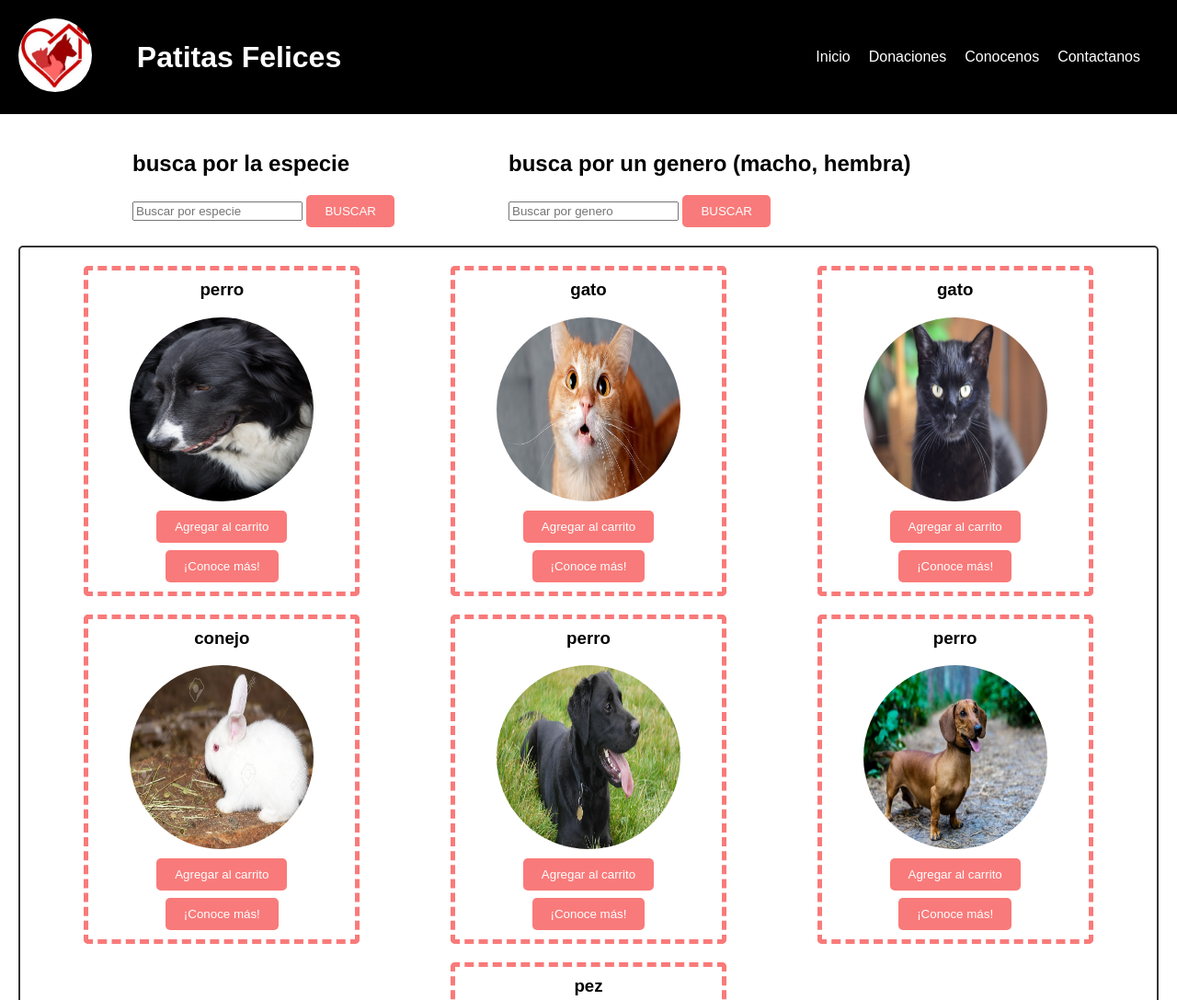
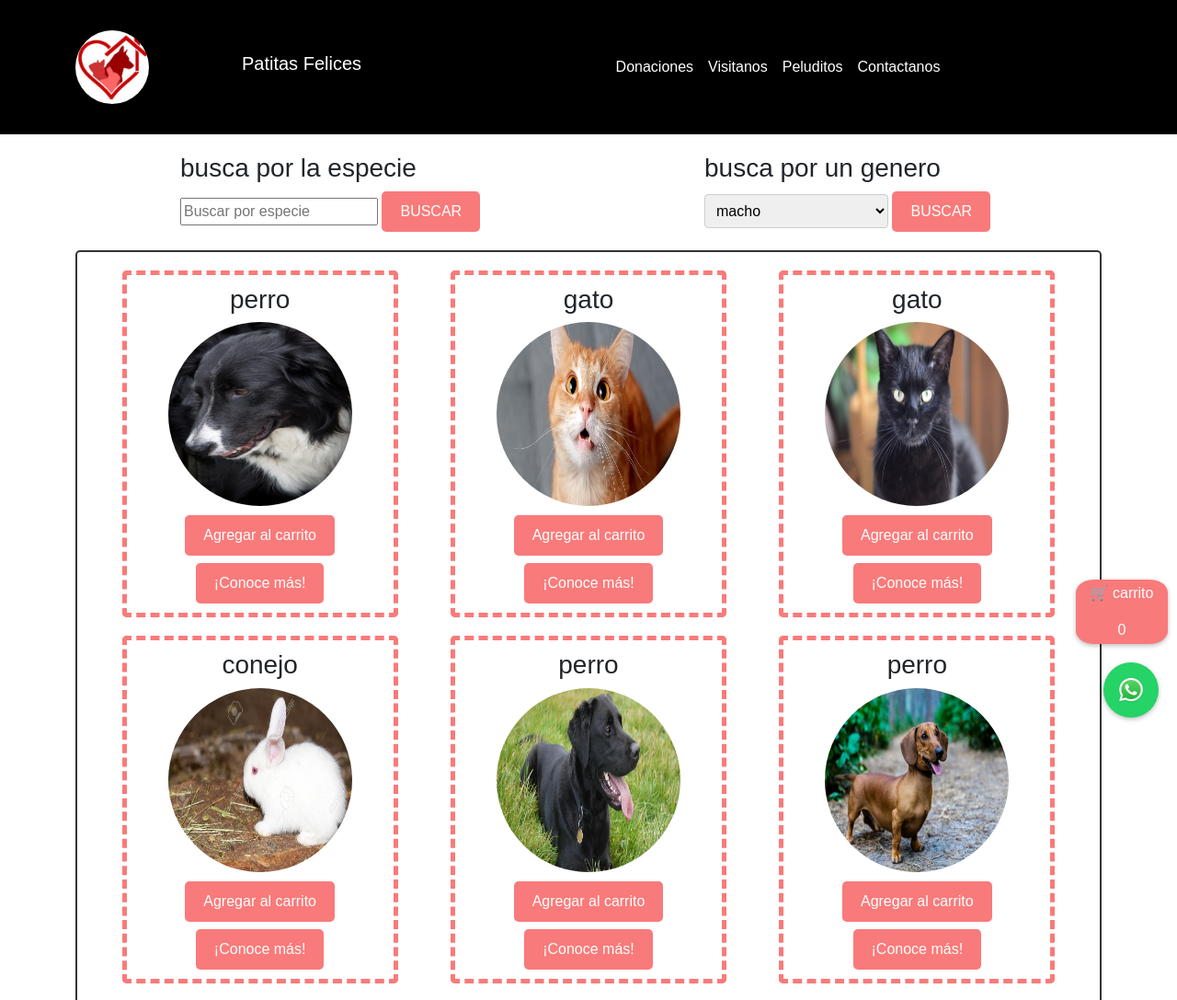
Before and after one commit to diegoandres11/preEntrega1-Serna, a plain HTML site: page index.html in a window 1280 px wide. Shown: the top 1087 px of the page at 92% size. Drawn offline with nearby package versions, Linux system fonts and the light colour scheme; some packages are replaced by stand-ins of ours; a script that the page names is missing.

Commit message:
añadiendo funcionalidades

```diff
--- a/css/style.css
+++ b/css/style.css
@@ -9,7 +9,49 @@
     text-align: center;
   }
 
+  .whatsapp-button {
+    position: fixed;
+    bottom: 20px;
+    right: 20px;
+    width: 60px;
+    height: 60px;
+    background-color: #25D366;
+    border-radius: 50%;
+    text-align: center;
+    box-shadow: 0 2px 5px rgba(0, 0, 0, 0.25);
+  }
+
+  .whatsapp-button img {
+    width: 50%;
+    margin-top: 25%;
+  }
+
+  #carrito{
+    position: fixed;
+    bottom: 100px;
+    right: 10px;
+    width: 100px;
+    height: auto;
+    background-color: var(--main-color);
+    color: white;
+    border-radius: 20%;
+    border: var(--main-color) solid 3px;
+    text-align: center;
+    box-shadow: 0 2px 5px rgba(0, 0, 0, 0.25);
+  }
+
+.collapse{
+  display: flex;
+  align-items: center;
+  justify-content: center;
+}
+
+
+.navbar-toggler{
+  background-color: #ccc;
+}
   #titulo{
+    color: white;
     width: 300px;
     align-items: center;
     text-align: center;
@@ -30,13 +72,29 @@
     margin: 1%;
   }
 
+  #opciones{
+    padding: 8px;
+    font-size: 16px;
+    border: 1px solid #ccc;
+    border-radius: 4px;
+    width: 200px;
+  }
+
+  #opciones:hover{
+    background-color: #cdc5c5;
+  }
+
   .article{
-    width: 40%;
-    height: 200px;
-    padding: 2%;
+    width: 80%;
+    height: auto;
+    padding: 5%;
     margin-bottom:5%;
     color: white;
     background-color: var(--main-color);
+  }
+
+  .footer-cont{
+    margin-left: 10%;
   }
 
   .botonDetalle{
@@ -51,14 +109,21 @@
   }
 
   .logo img {
-    margin-right: 10px;
     border-radius: 50%;
   }
 
   .contenedor-nav {
-    margin-left: auto;
     display: flex;
     justify-content: space-around;
+  }
+
+  .navbar{
+    width: 100%;
+  }
+
+  #cont-logo{
+    display: flex;
+    align-items: center;
   }
 
   .navbar-nav {
@@ -124,6 +189,11 @@
     margin-top: 10%;
   }
 
+  .cont{
+    display: flex;
+    justify-content: space-between;
+  }
+
   .container-search{
     display: flex;
   }
@@ -153,23 +223,24 @@
 
   /* Estilos para el contenedor del carrito */
   #contenedorCarrito {
+    display: flex;
+    flex-wrap: wrap;
+    justify-content: space-around;
     margin-top: 20px;
     border: 2px solid #333;
     border-radius: 5px;
     padding: 20px;
-    display: flex;
   }
 
   .tarjetaProductoCarrito {
     width: 300px;
     margin-bottom: 20px;
-    border: 1px solid #ccc;
+    border: 5px solid rgb(100, 222, 94);
     border-radius: 5px;
     padding: 10px;
     display: flex;
     flex-direction: column;
     align-items: center;
-    text-align: center;
   }
 
   .tarjetaProductoCarrito img {
--- a/index.html
+++ b/index.html
@@ -3,44 +3,58 @@
 <head>
     <meta charset="UTF-8">
     <meta name="viewport" content="width=device-width, initial-scale=1.0">
+    <link href="https://cdn.jsdelivr.net/npm/bootstrap@5.3.3/dist/css/bootstrap.min.css" rel="stylesheet" integrity="sha384-QWTKZyjpPEjISv5WaRU9OFeRpok6YctnYmDr5pNlyT2bRjXh0JMhjY6hW+ALEwIH" crossorigin="anonymous">
+    <link rel="stylesheet" href="./css/style.css">
 
 
     <title>Document</title>
 </head>
 <body>
-    <header id="header">
-            <a class="logo" href="#">
+    <a href="https://wa.me/3128094264" class="whatsapp-button" target="_blank" rel="noopener noreferrer">
+        <img src="./assets/img/whatsapp-icon.png" alt="WhatsApp">
+    </a>
+    <div id="carrito">
+        <p id="parrafo-carrito">🛒 carrito</p>
+        <span id="contadorCarrito">0</span>
+    </div>
+
+    <header id="header" class="container-fluid">
+        <nav class="navbar navbar-expand-lg navbar-light">
+            <div class="container">
+                <div id="cont-logo">
+                    <a class="logo navbar-brand" href="#">
                         <img src="./assets/img/logo.jpg" alt="Logo" width="80">
                     </a>
+                    <h1 class="navbar-brand" id="titulo">Patitas Felices</h1>
+                </div>
 
-            <h1 id="titulo">Patitas Felices</h1>
-            <nav class="contenedor-nav">
-                <ul class="navbar-nav">
-                    <li class="item">
-                        <a class="nav-link" href="#">Inicio</a>
-                    </li>
-                    <li class="item">
+                <button class="navbar-toggler" id="hamburg" type="button" data-bs-toggle="collapse" data-bs-target="#navbarNavAltMarkup" aria-controls="navbarNavAltMarkup" aria-expanded="false" aria-label="Toggle navigation">
+                    <span class="navbar-toggler-icon"></span>
+                </button>
+                  <div class="collapse navbar-collapse" id="navbarNavAltMarkup">
+                    <div class="navbar-nav">
                       <a class="nav-link" href="#">Donaciones</a>
-                    </li>
-                    <li class="item">
-                        <a class="nav-link" href="#">Conocenos</a>
-                    </li>
-                    <li class="item">
-                        <a class="nav-link" href="#">Contactanos</a>
-                    </li>
-                </ul>
+                      <a class="nav-link" href="#">Visitanos</a>
+                      <a class="nav-link" href="#">Peluditos</a>
+                      <a class="nav-link" aria-disabled="true" href="#">Contactanos</a>
+                    </div>
+                  </div>
+            </div>
         </nav>
     </header>
-    <main>
-        <div class="container-search">
-            <div class="search" >
-                <h2>busca por la especie</h2>
+    <main class="container">
+        <div class="row container-search">
+            <div class=" col search" >
+                <h3>busca por la especie</h3>
                 <input id="inputBusqueda" placeholder="Buscar por especie">
                 <button id="botonBuscar" >BUSCAR</button>
             </div>
-            <div class="search">
-                <h2>busca por un genero (macho, hembra)</h2>
-                <input id="inputBusquedaGenero" placeholder="Buscar por genero">
+            <div class="col search">
+                <label for="opciones"><h3>busca por un genero</h3></label>
+                <select name="opciones" id="opciones">
+                    <option value="macho">macho</option>
+                    <option value="hembra">hembra</option>
+                </select>
                 <button id="botonBuscarGenero" >BUSCAR</button>
             </div>
         </div>
@@ -53,29 +67,40 @@
             <div id="contenedorCarrito"></div>
         </section>
         </div>
-        <article>
-            <div>
+<article class="container-fluid">
+    <div class="row">
+        <div class="col">
             <h2>tenemos a muchos buscando un hogar ❤️</h2>
             <p>Nos alegra saber que estas pensando en adoptar, todos nuestros peludos están a la espera de una familia y son entregados en óptimas condiciones de salud y belleza a adoptantes responsables y amorosos. En esta página conocerás nuestro proceso de adopción y requisitos, pero lo primero es conocer al peludo que deseas adoptar, si ya tienes su nombre sigue leyendo nuestras condiciones, de lo contrario puedes conocer todos nuestro peluditos en los siguientes links.</p>
         </div>
 
-            <img src="./assets/img/mascotas.jpg" alt="">
+        <img src="./assets/img/mascotas.jpg" alt="" class="col">
+    </div>
 </article>
 
+
+
     </main>
-    <footer id="footer">
+    <footer id="footer" class="container-fluid">
+        <div class="row">
+            <div class="col footer-cont">
                 <article class="article">
                     <h2>"muchos animales necesitan un hogar"</h2>
-            <p>ADOPTA, dales una oportunidad, y seran tus amigos fieles en todo momento, no te arrepentiras</p>
+                    <p>ADOPTA, dales una oportunidad, y serán tus amigos fieles en todo momento, no te arrepentirás</p>
                 </article>
+            </div>
+            <div class="col footer-cont">
                 <article class="article">
-            <h2>hemos rescatado mas de 250 peluditos</h2>
-            <p>cada adopcion garantiza la oportunidad de salvar a otro peludo de la calle</p>
+                    <h2>hemos rescatado más de 250 peluditos</h2>
+                    <p>cada adopción garantiza la oportunidad de salvar a otro peludo de la calle</p>
                 </article>
+            </div>
+        </div>
     </footer>
+
     <script src="https://cdn.jsdelivr.net/npm/sweetalert2@11"></script>
     <script src="main.js"></script>
-    <link rel="stylesheet" href="./css/style.css">
+    <script src="https://cdn.jsdelivr.net/npm/bootstrap@5.3.3/dist/js/bootstrap.bundle.min.js" integrity="sha384-YvpcrYf0tY3lHB60NNkmXc5s9fDVZLESaAA55NDzOxhy9GkcIdslK1eN7N6jIeHz" crossorigin="anonymous"></script>
 
 </body>
 </html>
--- a/main.js
+++ b/main.js
@@ -46,6 +46,8 @@ async function principal() {
             filtrarPorGenero(mascotas, carrito)
         })
 
+        actualizarContadorCarrito(carrito.length)
+
         renderizarMascotas(mascotas, carrito)
         renderizarCarrito(mascotas, carrito)
     }
@@ -58,12 +60,13 @@ function filtrarYRenderizar(mascotas, carrito) {
 
 function filtrarMascotas(mascotas) {
     let inputBusqueda = document.getElementById("inputBusqueda")
-    return mascotas.filter(mascota => mascota.especie.includes(inputBusqueda.value))
+    return mascotas.filter(mascota => mascota.especie.includes(inputBusqueda.value.toLowerCase()))
 }
 
 function filtrarPorGenero(mascotas, carrito) {
-    let inputBusquedaGenero = document.getElementById("inputBusquedaGenero")
+    let inputBusquedaGenero = document.getElementById("opciones")
     let genero = inputBusquedaGenero.value.toLowerCase()
+    console.log(genero)
     let mascotasFiltradas = mascotas.filter(mascota => mascota.genero.toLowerCase() === genero)
     renderizarMascotas(mascotasFiltradas, carrito)
 }
@@ -119,6 +122,7 @@ function agregarMascotaAlCarrito(e, mascotas, carrito) {
             color: mascotaBuscada.color,
             rutaImg: mascotaBuscada.rutaImg
         })
+        actualizarContadorCarrito(carrito.length)
 
         console.log("Carrito actualizado:", carrito)
         localStorage.setItem("carrito", JSON.stringify(carrito))
@@ -148,6 +152,7 @@ function eliminarMascotaDelCarrito(e, mascotas, carrito) {
     } else {
         console.log("La mascota no se encontró en el carrito.")
     }
+    actualizarContadorCarrito(carrito.length)
 }
 
 function renderizarCarrito(mascotas, carrito) {
@@ -178,4 +183,10 @@ function obtenerCarritoLS() {
     return JSON.parse(localStorage.getItem("carrito")) || []
 }
 
+function actualizarContadorCarrito(cantidad) {
+    let contador = document.getElementById("contadorCarrito")
+    contador.textContent = cantidad
+}
+
+
 principal()
```
Also changed, not shown: assets/img/whatsapp-icon.png (added). Lines whose indentation alone changed are shown as unchanged.
